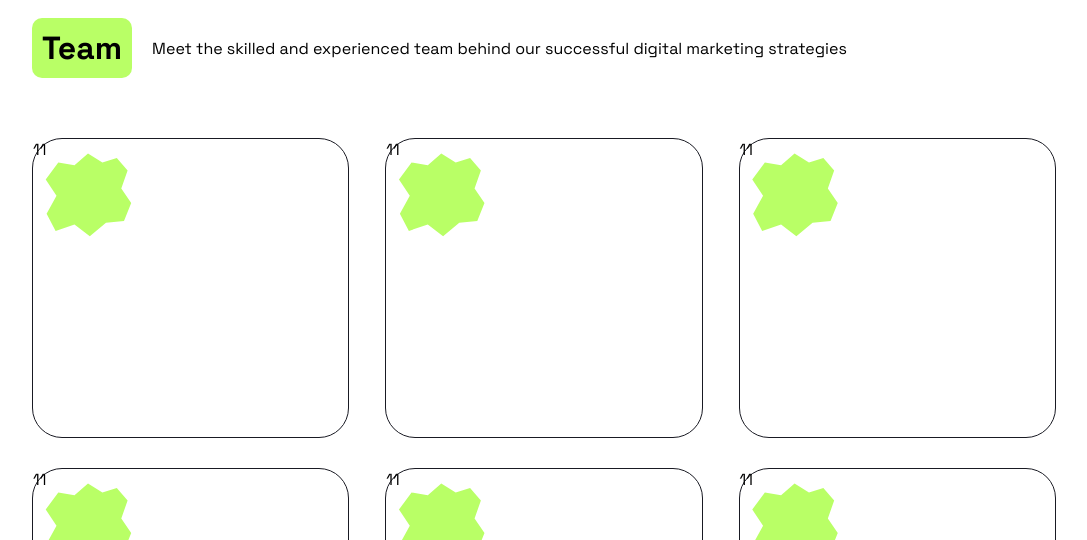
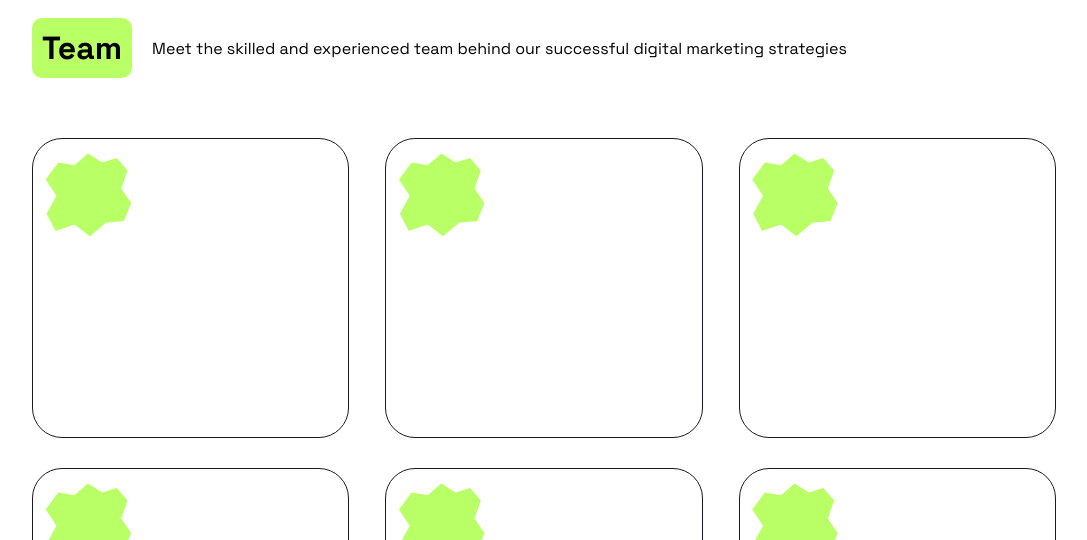
Before and after one commit to Blessen25/Positivus_website, a React (Vite) app in the folder frontend/: page / in a window 1280 px wide. Shown: the part 3700-4240 px from the top of the page, without its empty margins (96-1183 px from the left). Built offline with nearby package versions, Linux system fonts and the light colour scheme.

Commit message:
Discarded 11 from div

```diff
--- a/frontend/src/components/Extra.tsx
+++ b/frontend/src/components/Extra.tsx
@@ -172,7 +172,6 @@ const Team_Comp:React.FC<Team_Comp_Props> = (Props) => {
                     <div className="team_member_img_and_name">
 
                         <div className="team_member_profile_img_div">
-11
                             <div className="profile_img">
 
                             </div>
```
